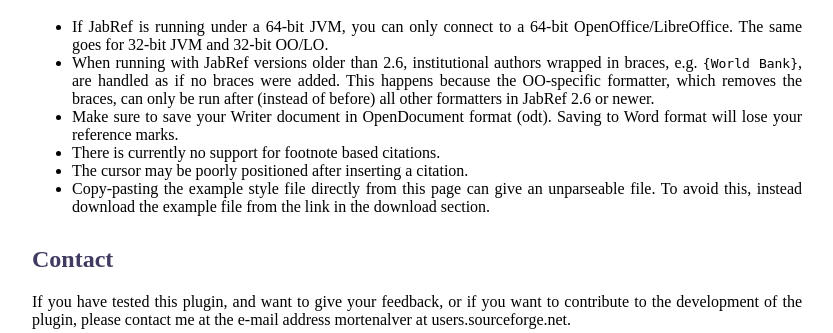
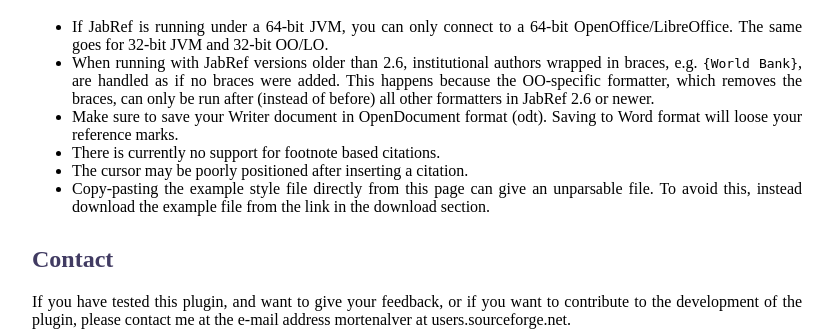
Before and after one commit to JabRef/htdocs, a PHP site: page /OOPlugin-jabref.php in a window 1280 px wide. Shown: the part 5929-6262 px from the top of the page, without its empty margins (43-876 px from the left). Run offline with PHP 8.4, Linux system fonts and the light colour scheme; data that the repository does not hold is empty.

Commit message:
Fix typos

```diff
--- a/OOPlugin-jabref.php
+++ b/OOPlugin-jabref.php
@@ -438,10 +438,10 @@ default=\format[AuthorLastFirst,AuthorAbbreviator,AuthorAndsReplacer]{\author}
       <ul>
 	<li>If JabRef is running under a 64-bit JVM, you can only connect to a 64-bit OpenOffice/LibreOffice. The same goes for 32-bit JVM and 32-bit OO/LO.</li>
         <li>When running with JabRef versions older than 2.6, institutional authors wrapped in braces, e.g. <code>{World Bank}</code>, are handled as if no braces were added. This happens because the OO-specific formatter, which removes the braces, can only be run after (instead of before) all other formatters in JabRef 2.6 or newer.</li>
-        <li>Make sure to save your Writer document in OpenDocument format (odt). Saving to Word format will lose your reference marks.</li>
+        <li>Make sure to save your Writer document in OpenDocument format (odt). Saving to Word format will loose your reference marks.</li>
         <li>There is currently no support for footnote based citations.</li>
         <li>The cursor may be poorly positioned after inserting a citation.</li>
-        <li>Copy-pasting the example style file directly from this page can give an unparseable file. To avoid this, instead download the example file from the link in the download section.</li>
+        <li>Copy-pasting the example style file directly from this page can give an unparsable file. To avoid this, instead download the example file from the link in the download section.</li>
       </ul>
 
       <h2>Contact</h2>
```
